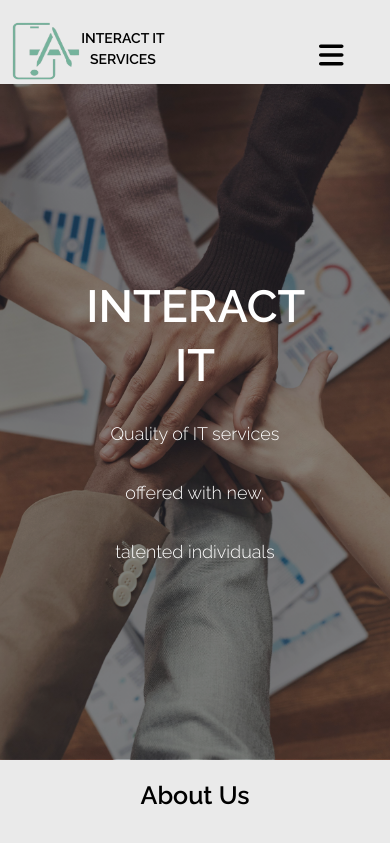
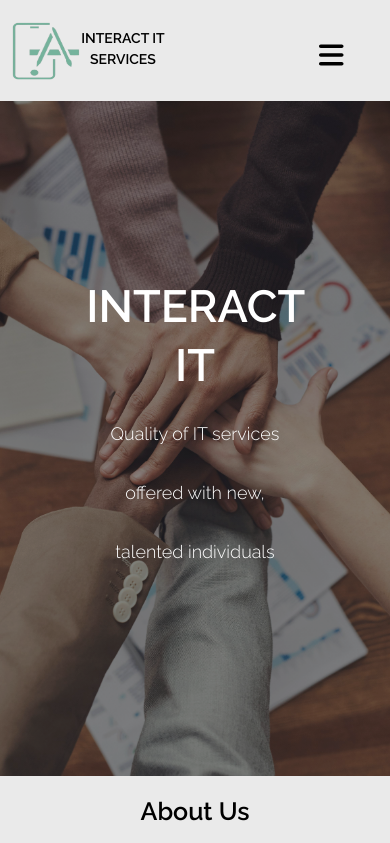
Before and after one commit to INITWAVE24/INITWAVE, a React (Vite) app: page /#/ in a window 390 px wide. Shown: the top 843 px of the page. Built offline with nearby package versions, Linux system fonts and the light colour scheme.

Commit message:
first commit

```diff
--- a/src/App.css
+++ b/src/App.css
@@ -630,7 +630,7 @@ height: auto;
 
   .navbar {
     flex-direction: column;
-    height: 10vh;
+    height: 12vh;
 
   }
 
```
